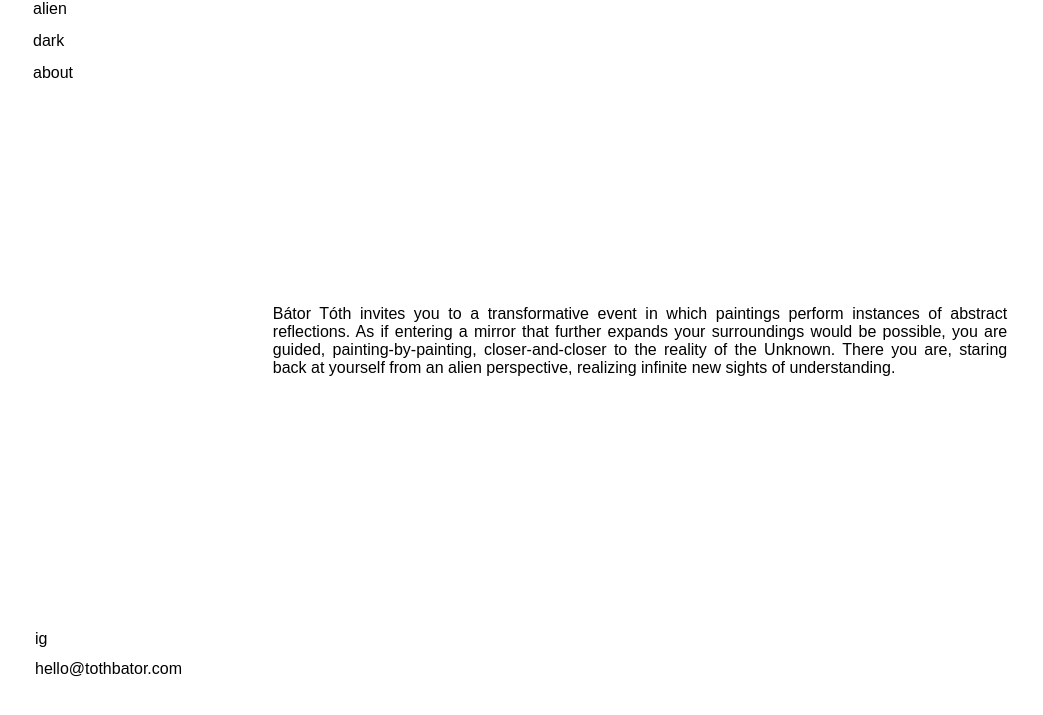
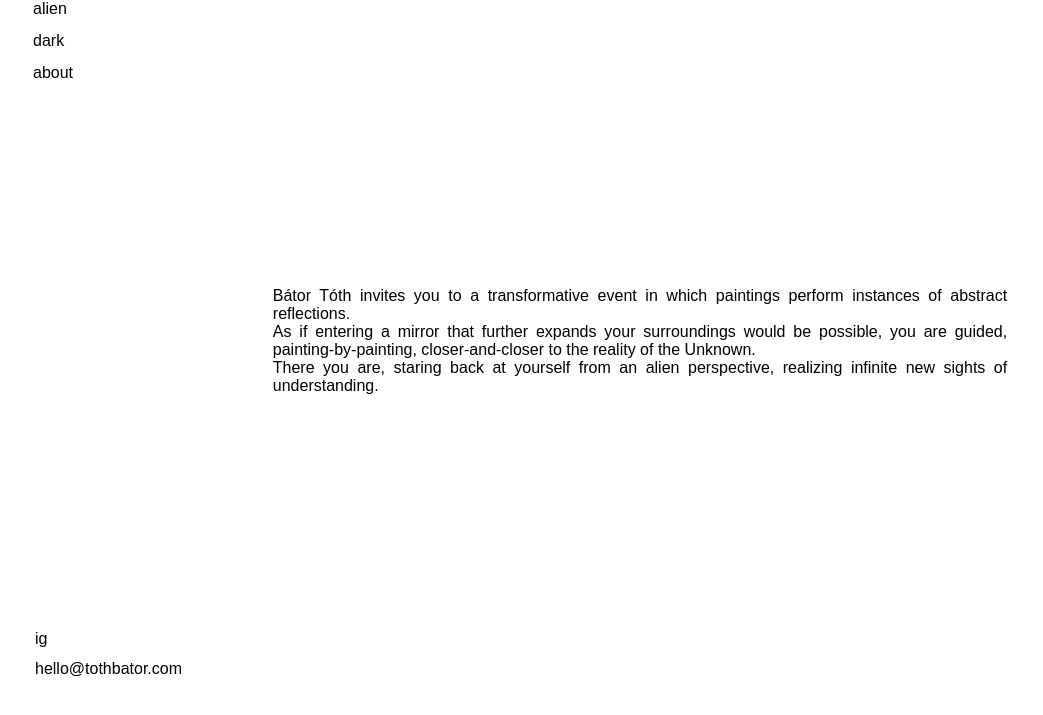
Before and after one commit to tothbator/tothbator.github.io, a plain HTML site: page about.html in a window 1280 px wide. Shown: the part 77-792 px from the top of the page, without its empty margins (0-1043 px from the left). Drawn offline with Linux system fonts and the light colour scheme.

Commit message:
Update about.html

```diff
--- a/about.html
+++ b/about.html
@@ -42,7 +42,9 @@
 
 <div id="content-container">
    <div id="about-container">
-       <p class="about-text">Bátor Tóth invites you to a transformative event in which paintings perform instances of abstract reflections. As if entering a mirror that further expands your surroundings would be possible, you are guided, painting-by-painting, closer-and-closer to the reality of the Unknown. There you are, staring back at yourself from an alien perspective, realizing infinite new sights of understanding.</p>
+       <p class="about-text">Bátor Tóth invites you to a transformative event in which paintings perform instances of abstract reflections.
+          <br> As if entering a mirror that further expands your surroundings would be possible, you are guided, painting-by-painting, closer-and-closer to the reality of the Unknown.
+          <br> There you are, staring back at yourself from an alien perspective, realizing infinite new sights of understanding.</p>
     </div>
 </div>
 
```
